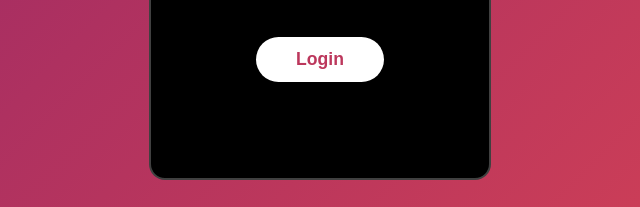
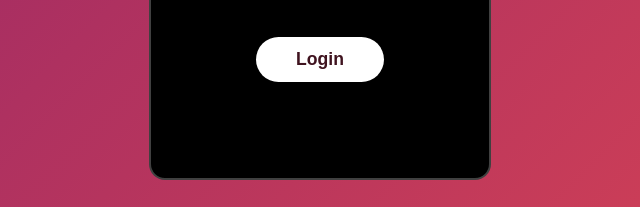
Before and after one commit to Bishnumaya2001/student-1, a plain HTML site: page sample.html in a window 1280 px wide. Shown: the part 510-717 px from the top of the page, 320-960 px from the left. Drawn offline with Linux system fonts and the light colour scheme.

Commit message:
Add files via upload

```diff
--- a/style.css
+++ b/style.css
@@ -36,7 +36,7 @@ input, button{
     font-size: 1.1rem;
     padding: 0.75rem 1.5rem;
     background-color: #ffffff20;
-    color: #ffffffaa;
+    color: #967575aa;
     text-align: center;
     border: none;
     border-radius: 2rem;
@@ -57,7 +57,7 @@ button{
     padding: 0.75rem 2.5rem;
     text-align: center;
     background-color: #ffffff;
-    color: #bc375c;
+    color: #3f131f;
     font-weight: bold;
     cursor: pointer;
     transition: background-color 0.4s;
```
